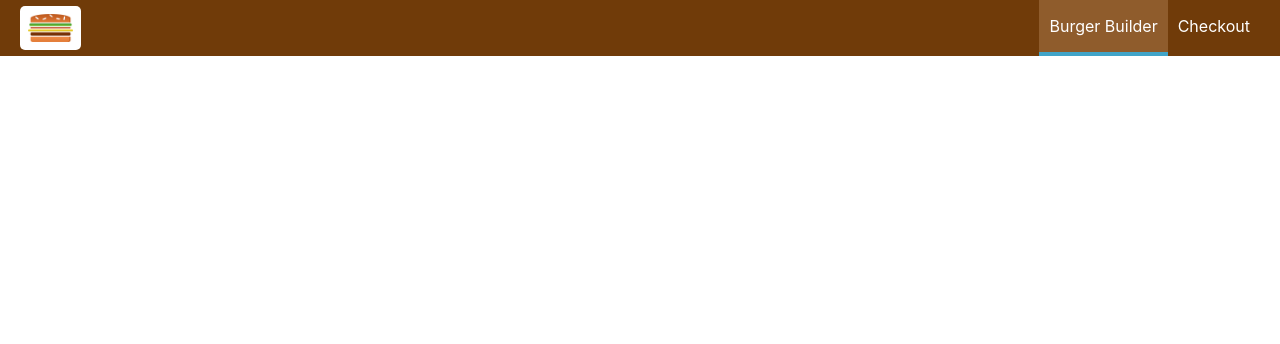
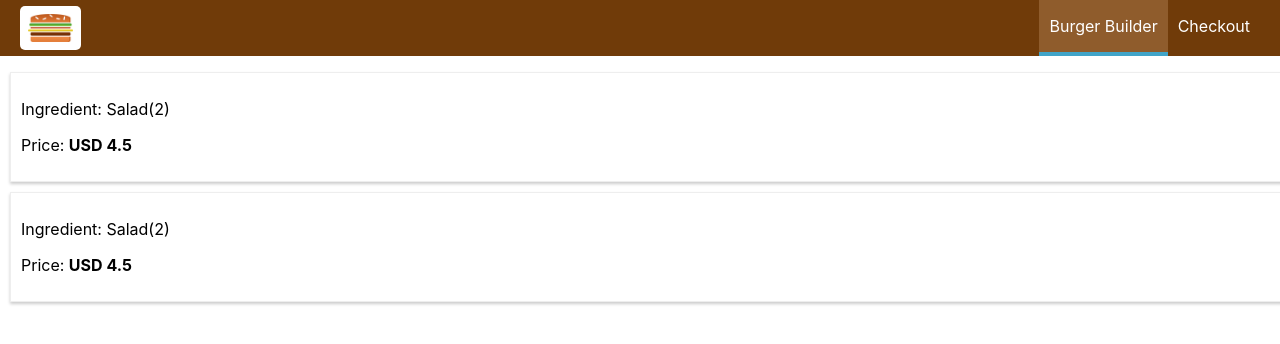
Before and after one commit to pramodkharade/reactbuggerapp, a React (Create React App) app: page /orders in a window 1280 px wide. Shown: the top 344 px of the page. Built offline with nearby package versions, Linux system fonts and the light colour scheme.

Commit message:
added orders and order page and added the router in app

```diff
--- a/src/App.js
+++ b/src/App.js
@@ -2,6 +2,7 @@
 import Layout from './hoc/Layout/Layout';
 import BurgerBuilder from './containers/BurgerBuilder/BurgerBuilder';
 import Checkout from './containers/Checkout/Checkout';
+import Orders from './containers/Order/Orders';
 import { Route, Switch } from 'react-router-dom';
 function App() {
   return (
@@ -9,6 +10,7 @@
       <Layout>
         <Switch>
         <Route path='/checkout' component={Checkout} />
+        <Route path='/orders' component={Orders} />
         <Route path='/' exact component={BurgerBuilder} />
         </Switch>
       </Layout>
--- /dev/null
+++ b/src/components/Order/Order.js
@@ -0,0 +1,10 @@
+import React from 'react';
+import Classes from './Order.module.css';
+const Order = (props) => (
+  <div className={Classes.Order}>
+        <p>Ingredient: Salad(2)</p>
+        <p>Price: <strong>USD 4.5</strong></p>
+    </div>
+);
+
+export default Order;
--- /dev/null
+++ b/src/components/Order/Order.module.css
@@ -0,0 +1,8 @@
+.Order{
+    width: 100%;
+    border: 1px solid #eee;
+    box-shadow: 0 2px 3px #ccc;
+    margin: 10px;
+    padding: 10px;
+    box-sizing: border-box;
+}
--- /dev/null
+++ b/src/containers/Order/Orders.js
@@ -0,0 +1,12 @@
+import React, { Component } from 'react';
+import Order from '../../components/Order/Order';
+class Orders extends Component {
+  render() {
+    return (<div>
+      <Order />
+      <Order />
+    </div>)
+  }
+}
+
+export default Orders;
```
Also changed, not shown: src/containers/Order/Orders.module.css (added).
